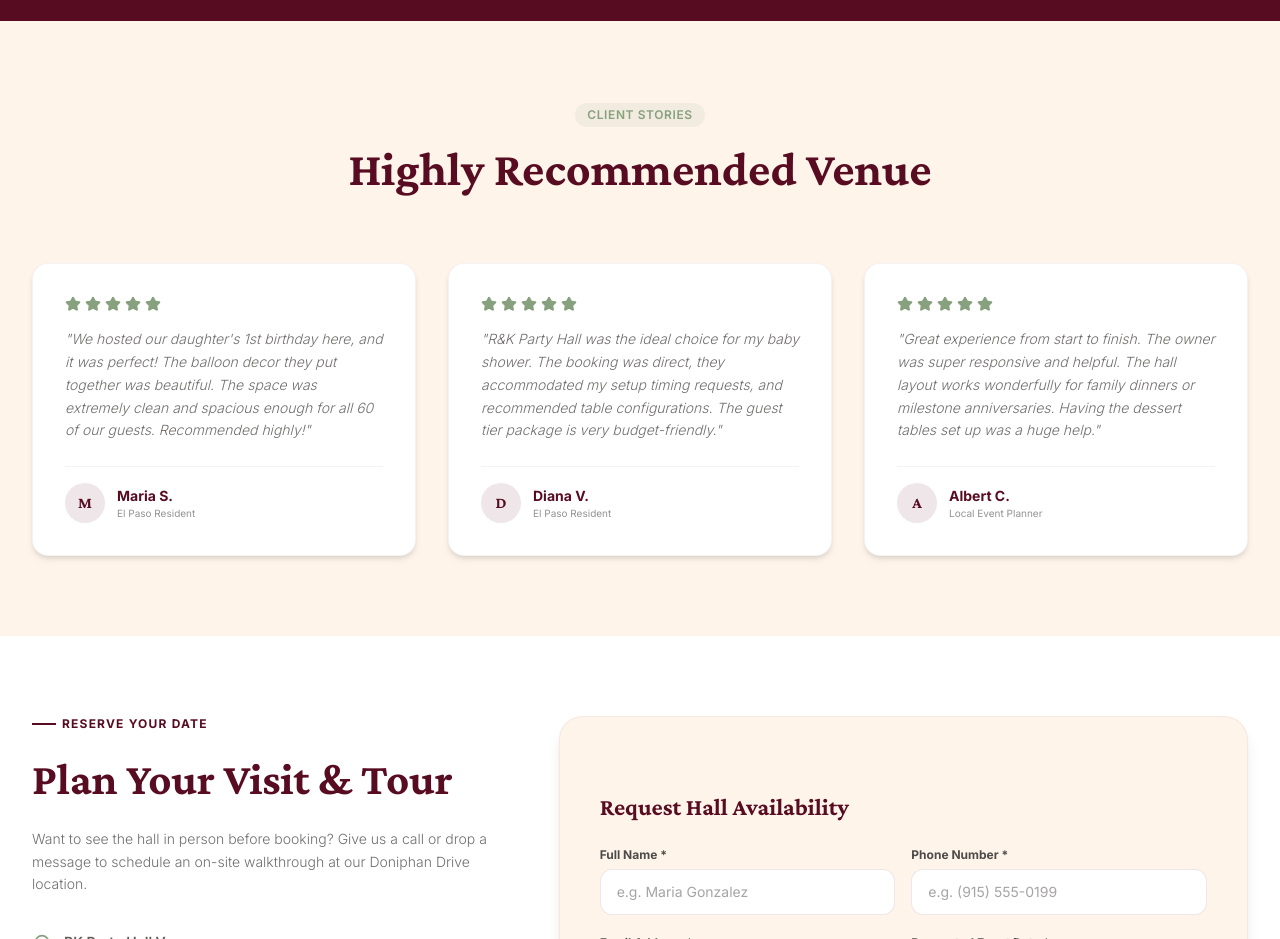
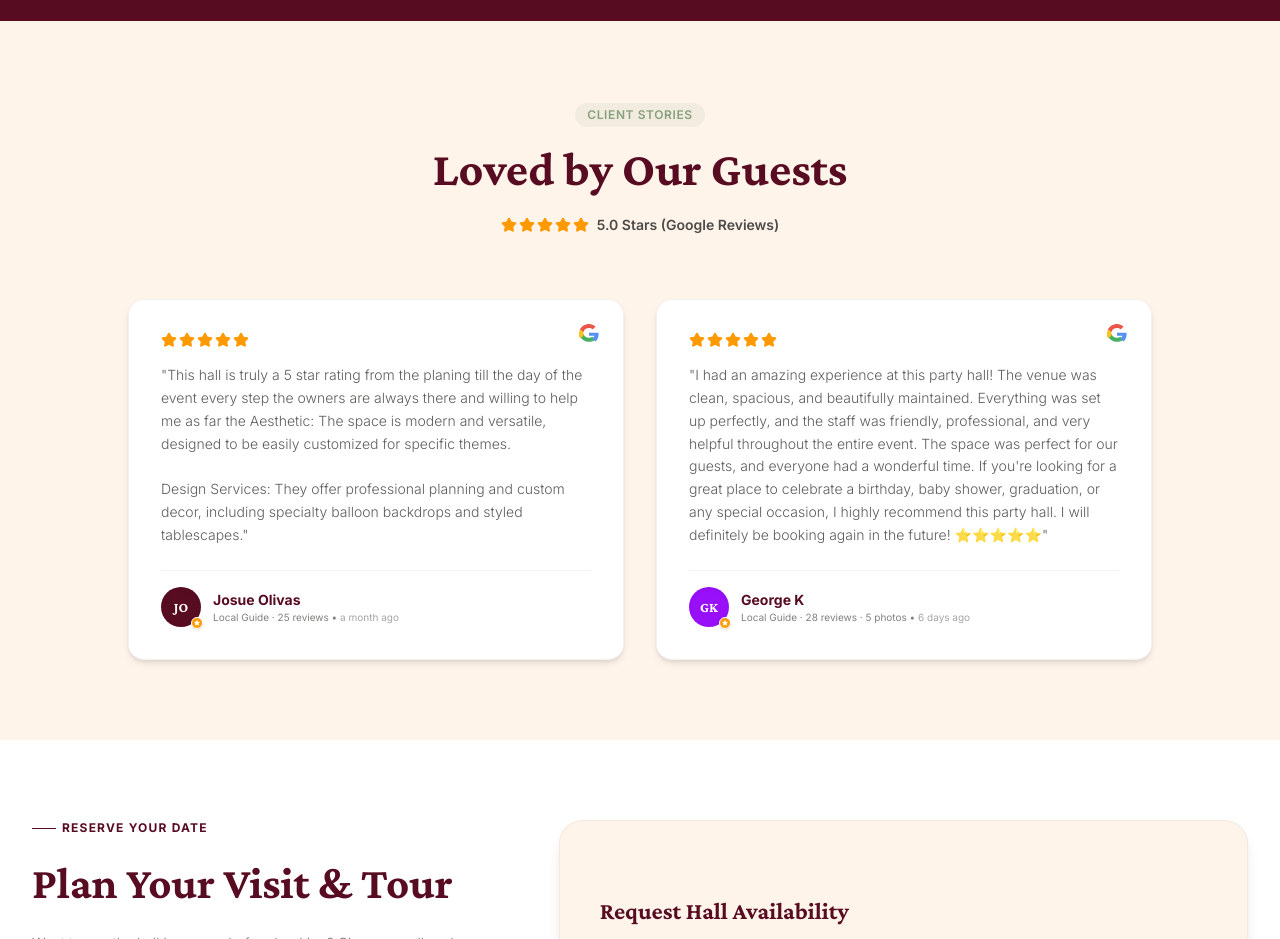
Before and after one commit to idropdev/rk-party-hall, a React (Vite) app: page / in a window 1280 px wide. Shown: the part 3500-4439 px from the top of the page. Built offline with nearby package versions, Linux system fonts and the light colour scheme.

Commit message:
Adding the google reviews

```diff
--- a/src/App.tsx
+++ b/src/App.tsx
@@ -43,6 +43,27 @@ const InstagramIcon = ({ className = "w-5 h-5" }: { className?: string }) => (
   </svg>
 );
 
+const GoogleIcon = ({ className = "w-4 h-4" }: { className?: string }) => (
+  <svg className={className} viewBox="0 0 24 24">
+    <path
+      fill="#EA4335"
+      d="M5.266 9.765A7.077 7.077 0 0 1 12 4.909c1.69 0 3.218.6 4.418 1.582L19.91 3C17.782 1.145 15.055 0 12 0 7.27 0 3.18 2.69 1.17 6.64l4.096 3.125z"
+    />
+    <path
+      fill="#34A853"
+      d="M16.04 15.313c-1.07.727-2.457 1.16-4.04 1.16a7.077 7.077 0 0 1-6.733-4.856L1.17 14.743C3.18 18.692 7.27 21.382 12 21.382c3.082 0 5.864-1.018 7.955-2.773l-3.914-3.296z"
+    />
+    <path
+      fill="#4285F4"
+      d="M23.49 12.275c0-.627-.064-1.3-.182-1.91H12v3.627h6.455a5.527 5.527 0 0 1-2.418 3.618l3.914 3.296c2.29-2.11 3.54-5.21 3.54-8.63z"
+    />
+    <path
+      fill="#FBBC05"
+      d="M5.266 12.275a7.03 7.03 0 0 1 0-2.51L1.17 6.64a11.972 11.972 0 0 0 0 10.728l4.096-3.125z"
+    />
+  </svg>
+);
+
 // ==========================================
 // TYPES & CONTEXTS
 // ==========================================
@@ -96,6 +117,30 @@ const Counter: React.FC<{ value: number; duration?: number; suffix?: string }> =
 
   return <span ref={ref}>{count}{suffix}</span>;
 };
+
+// Google Reviews Data
+const googleReviews = [
+  {
+    id: "rev-1",
+    name: "Josue Olivas",
+    role: "Local Guide · 25 reviews",
+    rating: 5,
+    time: "a month ago",
+    text: "This hall is truly a 5 star rating from the planing till the day of the event every step the owners are always there and willing to help me as far the Aesthetic: The space is modern and versatile, designed to be easily customized for specific themes.\n\nDesign Services: They offer professional planning and custom decor, including specialty balloon backdrops and styled tablescapes.",
+    avatarBg: "bg-brand-primary text-white font-serif",
+    avatarInitials: "JO"
+  },
+  {
+    id: "rev-2",
+    name: "George K",
+    role: "Local Guide · 28 reviews · 5 photos",
+    rating: 5,
+    time: "6 days ago",
+    text: "I had an amazing experience at this party hall! The venue was clean, spacious, and beautifully maintained. Everything was set up perfectly, and the staff was friendly, professional, and very helpful throughout the entire event. The space was perfect for our guests, and everyone had a wonderful time. If you're looking for a great place to celebrate a birthday, baby shower, graduation, or any special occasion, I highly recommend this party hall. I will definitely be booking again in the future! ⭐⭐⭐⭐⭐",
+    avatarBg: "bg-purple-600 text-white font-serif",
+    avatarInitials: "GK"
+  }
+];
 
 // ==========================================
 // PRIMARY APP COMPONENT
@@ -1222,97 +1267,69 @@ export default function App() {
             <div className="inline-flex items-center gap-2 bg-brand-secondary/10 px-3 py-1 rounded-full text-brand-secondary font-semibold text-xs tracking-wider uppercase mb-3">
               <span>Client Stories</span>
             </div>
-            <h2 className="font-serif text-[clamp(2rem,4vw,3rem)] font-bold text-brand-primary leading-tight">
-              Highly Recommended Venue
+            <h2 className="font-serif text-[clamp(2rem,4vw,3rem)] font-bold text-brand-primary leading-tight mb-4">
+              Loved by Our Guests
             </h2>
-          </div>
-
-          <div className="grid grid-cols-1 md:grid-cols-3 gap-8">
-
-            {/* Testimonial card 1 */}
-            <motion.div
-              whileHover={{ scale: 1.02 }}
-              className="bg-white rounded-2xl p-8 border border-brand-primary/5 shadow-md flex flex-col justify-between text-left"
+            <div className="flex justify-center items-center gap-2 mt-2">
+              <div className="flex text-amber-500 gap-0.5">
+                {[...Array(5)].map((_, i) => <Star key={i} className="w-4 h-4 fill-amber-500 text-amber-500" />)}
+              </div>
+              <span className="text-sm font-semibold text-brand-charcoal">
+                5.0 Stars (Google Reviews)
+              </span>
+            </div>
+          </div>
+
+          <div className="grid grid-cols-1 md:grid-cols-2 gap-8 max-w-5xl mx-auto">
+            {googleReviews.map((review) => (
+              <motion.div
+                key={review.id}
+                whileHover={{ y: -6 }}
+                className="bg-white rounded-2xl p-8 border border-brand-primary/5 shadow-md flex flex-col justify-between text-left relative"
                 whileInView="visible"
                 initial="hidden"
                 viewport={{ once: true, margin: "-80px" }}
                 variants={fadeIn}
               >
                 <div className="flex flex-col gap-4">
-                <div className="flex text-brand-secondary gap-1">
-                  {[...Array(5)].map((_, i) => <Star key={i} className="w-4 h-4 fill-brand-secondary" />)}
-                </div>
-                <p className="text-sm text-brand-charcoal/80 leading-relaxed font-light italic">
-                  "We hosted our daughter's 1st birthday here, and it was perfect! The balloon decor they put together was beautiful. The space was extremely clean and spacious enough for all 60 of our guests. Recommended highly!"
+                  {/* Google Logo at Top Right */}
+                  <div className="absolute top-6 right-6">
+                    <GoogleIcon className="w-5 h-5 opacity-90" />
+                  </div>
+
+                  <div className="flex text-amber-500 gap-0.5">
+                    {[...Array(review.rating)].map((_, i) => (
+                      <Star key={i} className="w-4 h-4 fill-amber-500 text-amber-500" />
+                    ))}
+                  </div>
+
+                  <p className="text-sm text-brand-charcoal/90 leading-relaxed font-light whitespace-pre-line">
+                    "{review.text}"
                   </p>
                 </div>
+
                 <div className="flex items-center gap-3 mt-6 pt-4 border-t border-brand-primary/5">
-                <div className="w-10 h-10 rounded-full bg-brand-primary/10 flex items-center justify-center font-serif font-bold text-brand-primary">
-                  M
-                </div>
+                  {/* Avatar Container with Local Guide gold star */}
+                  <div className="relative">
+                    <div className={`w-10 h-10 rounded-full ${review.avatarBg} flex items-center justify-center font-bold text-sm shadow-inner`}>
+                      {review.avatarInitials}
+                    </div>
+                    <div className="absolute -bottom-0.5 -right-0.5 bg-amber-500 text-white p-0.5 rounded-full border border-white flex items-center justify-center shadow-sm">
+                      <Star className="w-1.5 h-1.5 fill-white text-white" />
+                    </div>
+                  </div>
+
                   <div>
-                  <h4 className="text-sm font-bold text-brand-primary">Maria S.</h4>
-                  <p className="text-[10px] text-brand-charcoal/60">El Paso Resident</p>
-                </div>
-              </div>
-            </motion.div>
-
-            {/* Testimonial card 2 */}
-            <motion.div
-              whileHover={{ scale: 1.02 }}
-              className="bg-white rounded-2xl p-8 border border-brand-primary/5 shadow-md flex flex-col justify-between text-left"
-              whileInView="visible"
-              initial="hidden"
-              viewport={{ once: true, margin: "-80px" }}
-              variants={fadeIn}
-            >
-              <div className="flex flex-col gap-4">
-                <div className="flex text-brand-secondary gap-1">
-                  {[...Array(5)].map((_, i) => <Star key={i} className="w-4 h-4 fill-brand-secondary" />)}
-                </div>
-                <p className="text-sm text-brand-charcoal/80 leading-relaxed font-light italic">
-                  "R&K Party Hall was the ideal choice for my baby shower. The booking was direct, they accommodated my setup timing requests, and recommended table configurations. The guest tier package is very budget-friendly."
+                    <h4 className="text-sm font-bold text-brand-primary flex items-center gap-1.5">
+                      {review.name}
+                    </h4>
+                    <p className="text-[10px] text-brand-charcoal/70">
+                      {review.role} • <span className="text-brand-charcoal/50 font-normal">{review.time}</span>
                     </p>
                   </div>
-              <div className="flex items-center gap-3 mt-6 pt-4 border-t border-brand-primary/5">
-                <div className="w-10 h-10 rounded-full bg-brand-primary/10 flex items-center justify-center font-serif font-bold text-brand-primary">
-                  D
-                </div>
-                <div>
-                  <h4 className="text-sm font-bold text-brand-primary">Diana V.</h4>
-                  <p className="text-[10px] text-brand-charcoal/60">El Paso Resident</p>
-                </div>
-              </div>
-            </motion.div>
-
-            {/* Testimonial card 3 */}
-            <motion.div
-              whileHover={{ scale: 1.02 }}
-              className="bg-white rounded-2xl p-8 border border-brand-primary/5 shadow-md flex flex-col justify-between text-left"
-              whileInView="visible"
-              initial="hidden"
-              viewport={{ once: true, margin: "-80px" }}
-              variants={fadeIn}
-            >
-              <div className="flex flex-col gap-4">
-                <div className="flex text-brand-secondary gap-1">
-                  {[...Array(5)].map((_, i) => <Star key={i} className="w-4 h-4 fill-brand-secondary" />)}
-                </div>
-                <p className="text-sm text-brand-charcoal/80 leading-relaxed font-light italic">
-                  "Great experience from start to finish. The owner was super responsive and helpful. The hall layout works wonderfully for family dinners or milestone anniversaries. Having the dessert tables set up was a huge help."
-                </p>
-              </div>
-              <div className="flex items-center gap-3 mt-6 pt-4 border-t border-brand-primary/5">
-                <div className="w-10 h-10 rounded-full bg-brand-primary/10 flex items-center justify-center font-serif font-bold text-brand-primary">
-                  A
-                </div>
-                <div>
-                  <h4 className="text-sm font-bold text-brand-primary">Albert C.</h4>
-                  <p className="text-[10px] text-brand-charcoal/60">Local Event Planner</p>
-                </div>
-              </div>
-            </motion.div>
-
+                </div>
+              </motion.div>
+            ))}
           </div>
         </div>
       </section>
```
Lines whose indentation alone changed are shown as unchanged.
